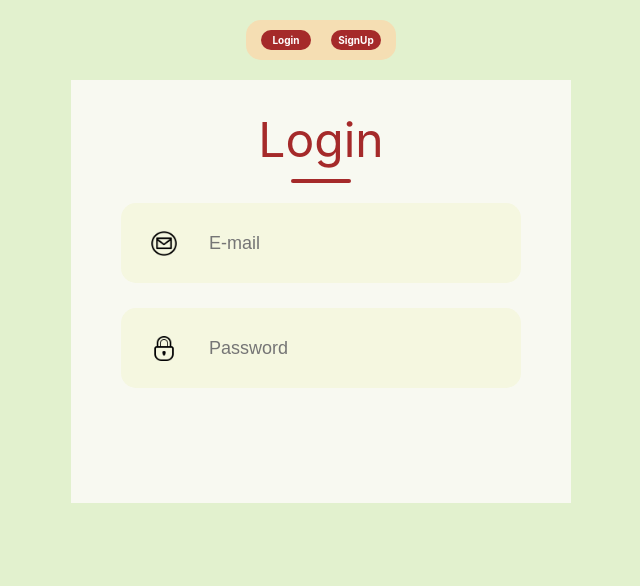
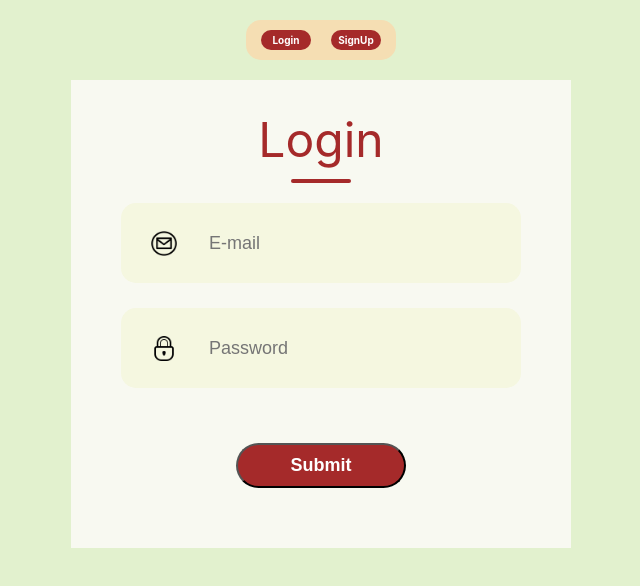
Before and after one commit to Dhanasiva/taskmanagement, a React (Create React App) app: page / in a window 1280 px wide. Shown: the top 586 px of the page, without its empty margins (319-959 px from the left). Built offline with nearby package versions, Linux system fonts and the light colour scheme; no server answers.

Commit message:
Update Login.jsx
Submit button updated

```diff
--- a/src/Components/pages/Login.jsx
+++ b/src/Components/pages/Login.jsx
@@ -57,7 +57,7 @@ const Login = () => {
                 <input type="password" placeholder='Password' value={password} onChange={(e) => setPassword(e.target.value)}/>
            </div>
             <div className="submit-container">
-
+            <button type='submit' className='submit-button'>Submit</button>
             </div>
         </div>
     </div>
```
